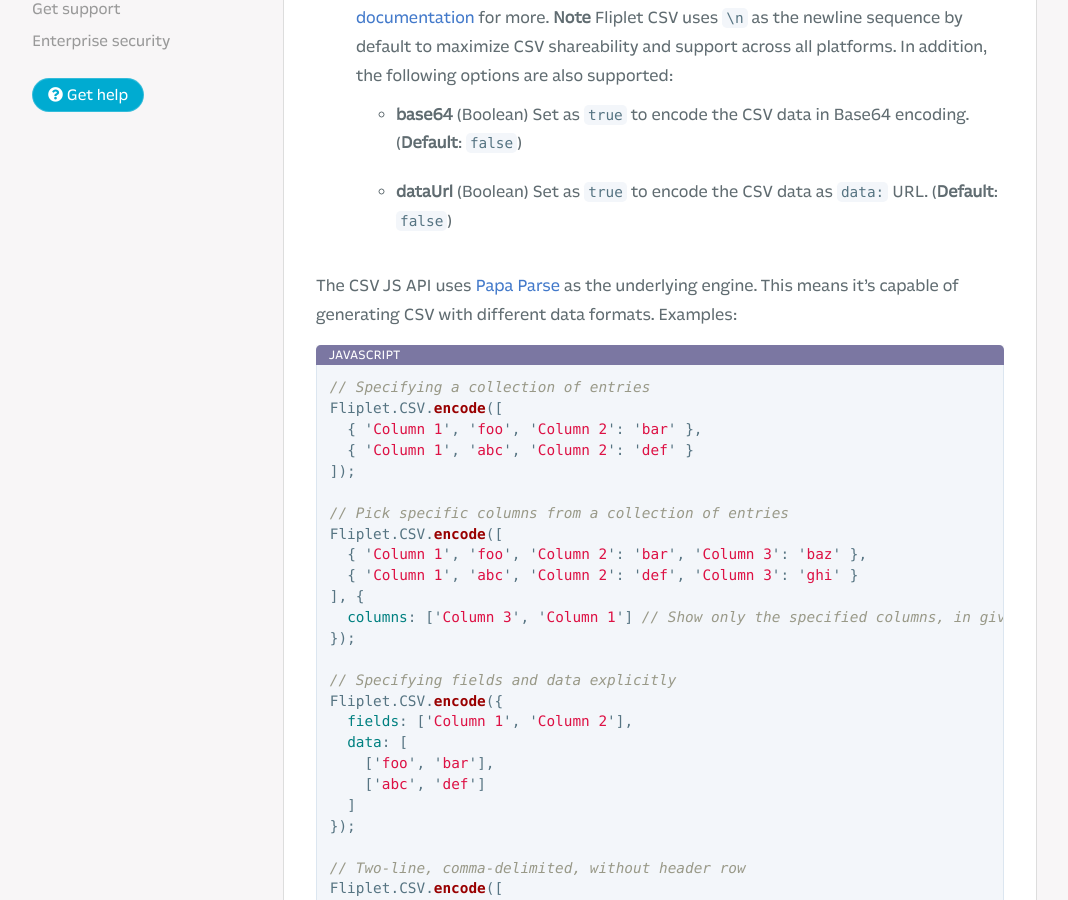
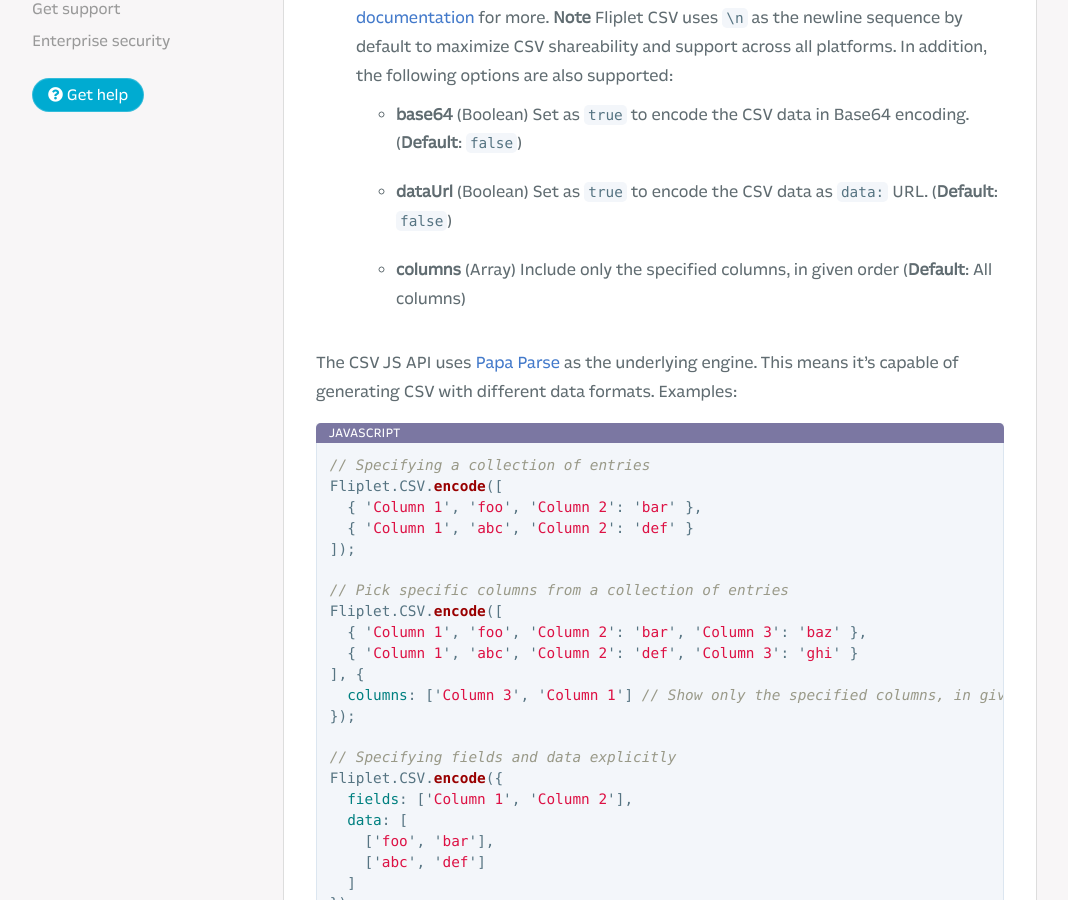
Before and after one commit to Fliplet/fliplet-cli, a Jekyll site: the page built from docs/API/fliplet-csv.md, in a window 1280 px wide and 900 px high, scrolled down 683 px. Shown: the whole window, without its empty margins (3-1071 px from the left). Built offline with Jekyll 4.4.1, drawn with Linux system fonts in a browser that asks for light colours; nearby versions of some CDN libraries; our own code applies the rules of GitHub Pages for plain Markdown files; library files that are not in the unit come from our copies; comment, search, counter and statistics services are not loaded; a style sheet for code colours, icons or effects is not loaded; some of the changed text lies outside the part shown.

Commit message:
Add docs for CSV column specification

````diff
--- a/docs/API/fliplet-csv.md
+++ b/docs/API/fliplet-csv.md
@@ -14,10 +14,11 @@ Encodes JSON data into CSV.
 Fliplet.CSV.encode(data, options);
 ```
 
-* **data** (Object \| Array) JSON data to be encoded into CSV.
-* **options** (Object) Optional configuration for further CSV encoding. See [Papa Parse documentation](https://www.papaparse.com/docs#json-to-csv) for more. **Note** Fliplet CSV uses `\n` as the newline sequence by default to maximize CSV shareability and support across all platforms. In addition, the following options are also supported:
-   * **base64** (Boolean) Set as `true` to encode the CSV data in Base64 encoding. (**Default**: `false`)
-   * **dataUrl** (Boolean) Set as `true` to encode the CSV data as `data:` URL. (**Default**: `false`)
+  - **data** (Object \| Array) JSON data to be encoded into CSV.
+  - **options** (Object) Optional configuration for further CSV encoding. See [Papa Parse documentation](https://www.papaparse.com/docs#json-to-csv) for more. **Note** Fliplet CSV uses `\n` as the newline sequence by default to maximize CSV shareability and support across all platforms. In addition, the following options are also supported:
+    - **base64** (Boolean) Set as `true` to encode the CSV data in Base64 encoding. (**Default**: `false`)
+    - **dataUrl** (Boolean) Set as `true` to encode the CSV data as `data:` URL. (**Default**: `false`)
+    - **columns** (Array) Include only the specified columns, in given order (**Default**: All columns)
 
 The CSV JS API uses [Papa Parse](https://www.papaparse.com/) as the underlying engine. This means it's capable of generating CSV with different data formats. Examples:
 
@@ -62,8 +63,8 @@ Decodes CSV string into JSON data.
 Fliplet.CSV.decode(csv, options);
 ```
 
-* **csv** (String) CSV string to be decoded.
-* **options** Optional configuration for further CSV encoding. See [Papa Parse documentation](https://www.papaparse.com/docs#config) for more.
+  - **csv** (String) CSV string to be decoded.
+  - **options** Optional configuration for further CSV encoding. See [Papa Parse documentation](https://www.papaparse.com/docs#config) for more.
 
 ## `Fliplet.CSV.download()`
 
@@ -77,9 +78,10 @@ Downloads JSON data as a CSV file.
 Fliplet.CSV.download(data, options);
 ```
 
-* **data** JSON data to be encoded into CSV.
-* **options** (Object) Optional configuration for further CSV encoding. See `Fliplet.CSV.encode()` above for more information. In addition, the following options are also supported:
-   * **fileName** (String) Full file name (including file extension) for the downloaded file. (**Default**: `Untitled.csv`)
+  - **data** JSON data to be encoded into CSV.
+  - **options** (Object) Optional configuration for further CSV encoding. See `Fliplet.CSV.encode()` above for more information. In addition, the following options are also supported:
+    - **fileName** (String) Full file name (including file extension) for the downloaded file. (**Default**: `Untitled.csv`)
+    - **columns** (Array) Include only the specified columns, in given order (**Default**: All columns)
 
 ## `Fliplet.CSV.email()`
 
@@ -95,9 +97,9 @@ Emails JSON data as a CSV attachment.
 Fliplet.CSV.email(data, options);
 ```
 
-* **data** JSON data to be encoded into CSV.
-* **options** (Object) Optional configuration for further CSV encoding. See `Fliplet.CSV.encode()` above for more information. In addition, the following options are also supported:
-   * **emailOptions** (String) A mapping object for configuring the email. See [`Fliplet.Communicate.composeEmail()`](https://developers.fliplet.com/API/fliplet-communicate.html#compose-an-email) for more information.
+  - **data** JSON data to be encoded into CSV.
+  - **options** (Object) Optional configuration for further CSV encoding. See `Fliplet.CSV.encode()` above for more information. In addition, the following options are also supported:
+    - **emailOptions** (String) A mapping object for configuring the email. See [`Fliplet.Communicate.composeEmail()`](https://developers.fliplet.com/API/fliplet-communicate.html#compose-an-email) for more information.
 
 ---
 
````
